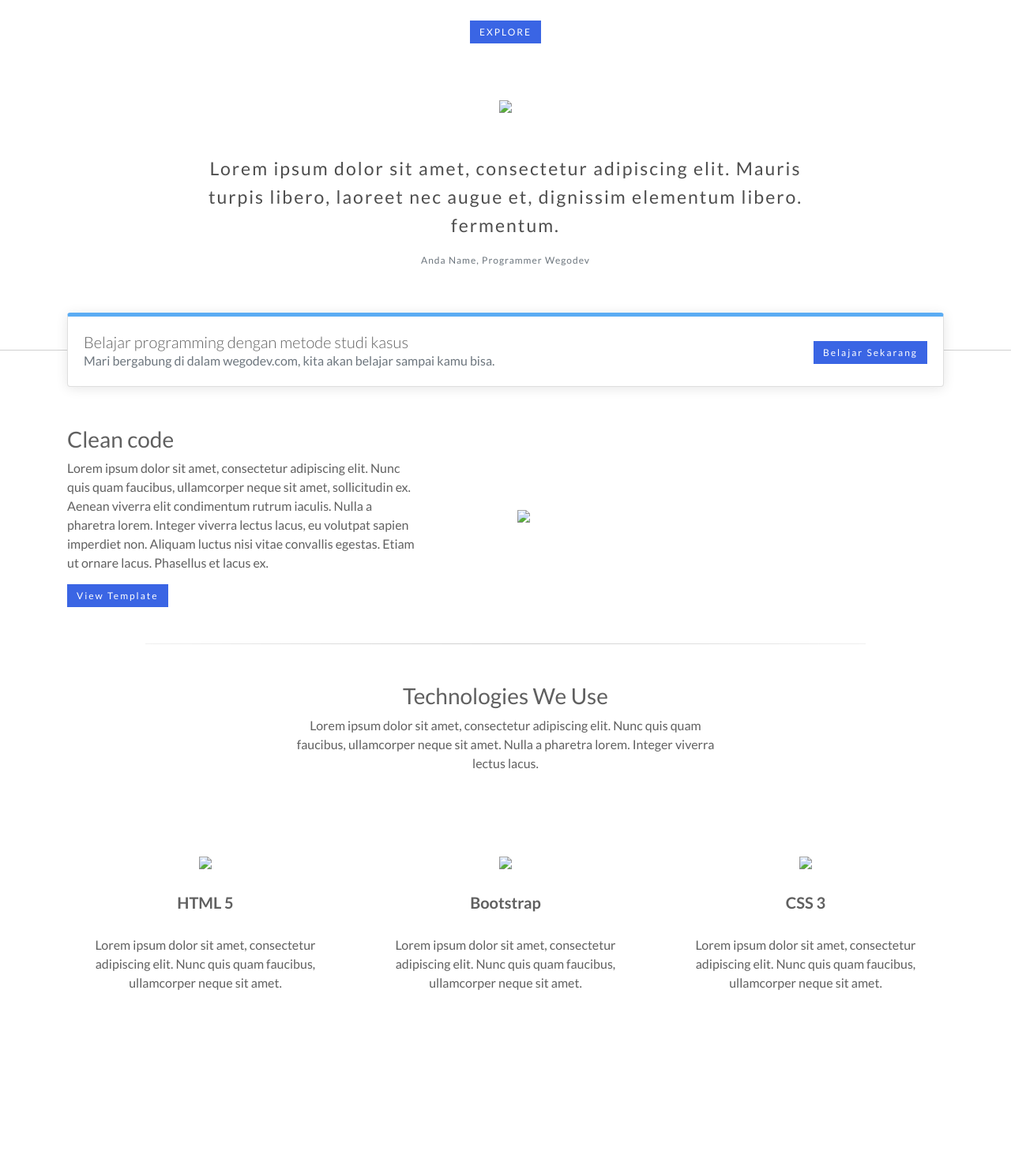
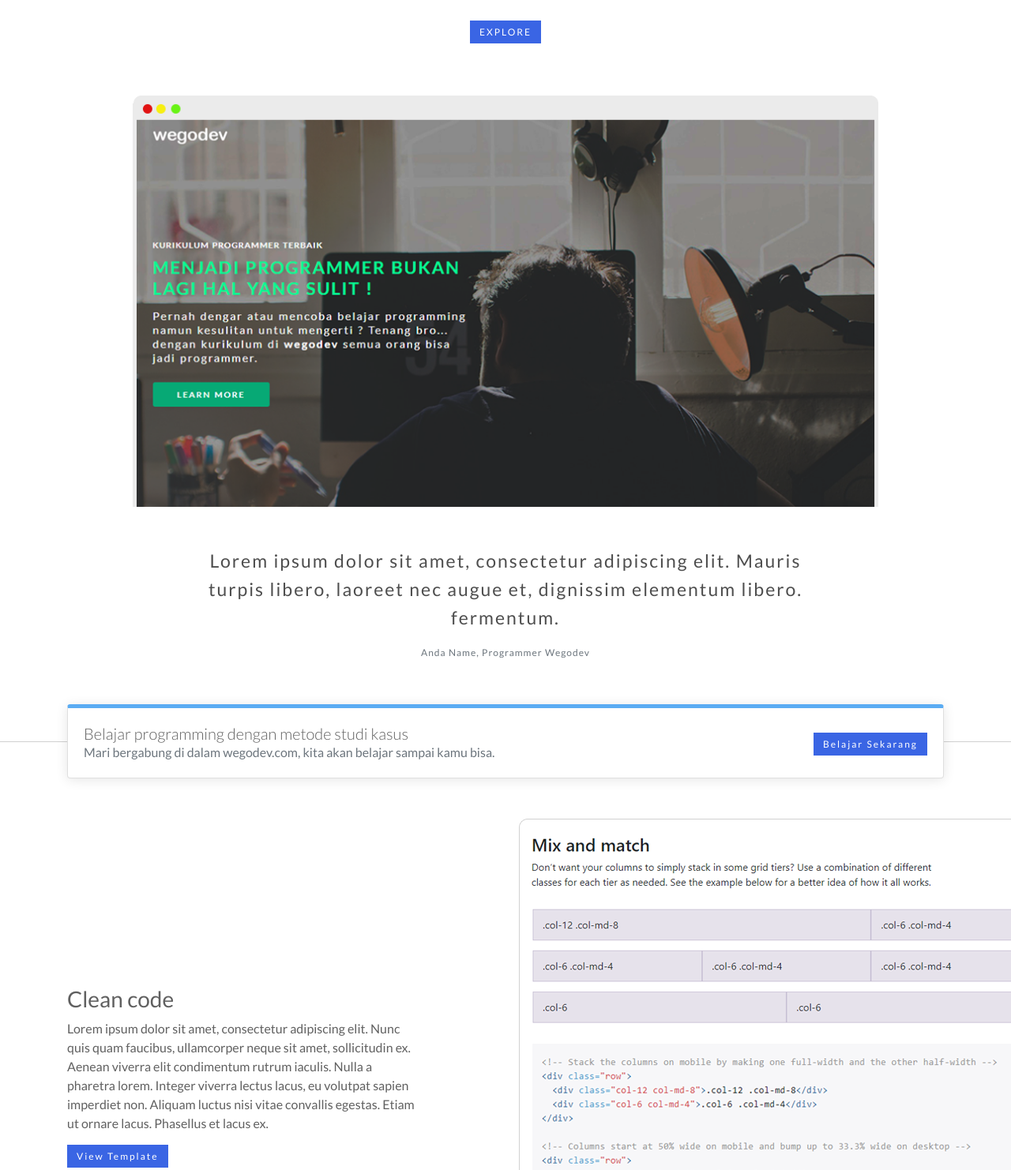
Before and after one commit to kevinotniel/blog, a plain HTML site: page index.html in a window 1280 px wide. Shown: the part 360-1842 px from the top of the page at 79% size. Before the commit the page ends 1683 px from the top, so only its background shows below. Drawn offline with Linux system fonts and the light colour scheme.

Commit message:
Update index.html

```diff
--- a/index.html
+++ b/index.html
@@ -43,7 +43,7 @@
 					<a href="#" class="Bootstrap-front">EXPLORE</a>
 				</div>
 				<div class="showcase d-none d-md-block">
-					<img src="weeedid-download/images/web-screenshot.png">
+					<img src="asset/images/web-screenshot.png">
 				</div>
 			</div>
 		</div>
@@ -77,7 +77,7 @@
 				<a href="#" class="Bootstrap-front">View Template</a>
 			</div>
 			<div class="col-md-2 offset-md-1 order-1 order-sm-2">
-				<img src="weeedid-download/images/front-end-template.png">
+				<img src="asset/images/front-end-template.png">
 			</div>
 		</div>
 		<section class="row row-padding text-center row-divider">
@@ -86,17 +86,17 @@
 				<p>Lorem ipsum dolor sit amet, consectetur adipiscing elit. Nunc quis quam faucibus, ullamcorper neque sit amet. Nulla a pharetra lorem. Integer viverra lectus lacus.</p>
 			</div>
 		<div class="col-md-4 teknologi">
-			<img src="weeedid-download/images/html5.png">
+			<img src="asset/images/html5.png">
 			<h3>HTML 5</h3>
 			<p>Lorem ipsum dolor sit amet, consectetur adipiscing elit. Nunc quis quam faucibus, ullamcorper neque sit amet.</p>
 		</div>
 		<div class="col-md-4 teknologi">
-			<img src="weeedid-download/images/bootstrap.png">
+			<img src="asset/images/bootstrap.png">
 			<h3>Bootstrap</h3>
 			<p>Lorem ipsum dolor sit amet, consectetur adipiscing elit. Nunc quis quam faucibus, ullamcorper neque sit amet.</p>
 		</div>
 		<div class="col-md-4 teknologi">
-			<img src="weeedid-download/images/css3.png">
+			<img src="asset/images/css3.png">
 			<h3>CSS 3</h3>
 			<p>Lorem ipsum dolor sit amet, consectetur adipiscing elit. Nunc quis quam faucibus, ullamcorper neque sit amet.</p>
 		</div>
```
